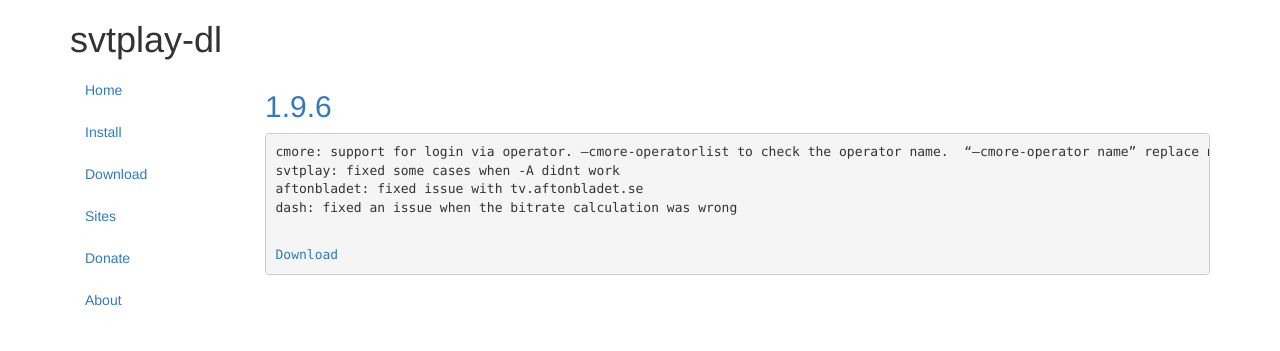
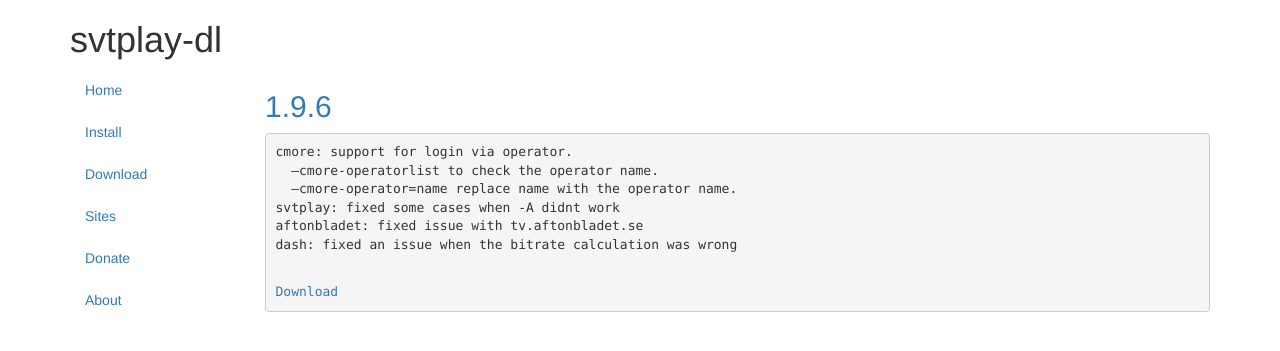
Before and after one commit to spaam/svtplay-dl-web, a Jekyll site: the page built from _posts/2017-09-17-1.9.6.markdown, in a window 1280 px wide. Shown: the top 351 px of the page. Built offline with Jekyll 4.4.1, drawn with Linux system fonts in a browser that asks for light colours.

Commit message:
Fix some 1.9.6 code

```diff
--- a/_posts/2017-09-17-1.9.6.markdown
+++ b/_posts/2017-09-17-1.9.6.markdown
@@ -7,7 +7,9 @@
 binary: true
 ---
 
-cmore: support for login via operator. --cmore-operatorlist to check the operator name.  "--cmore-operator name" replace name with the operator name.
+cmore: support for login via operator.
+  --cmore-operatorlist to check the operator name.
+  --cmore-operator=name replace name with the operator name.
 svtplay: fixed some cases when -A didnt work
 aftonbladet: fixed issue with tv.aftonbladet.se
 dash: fixed an issue when the bitrate calculation was wrong
```
